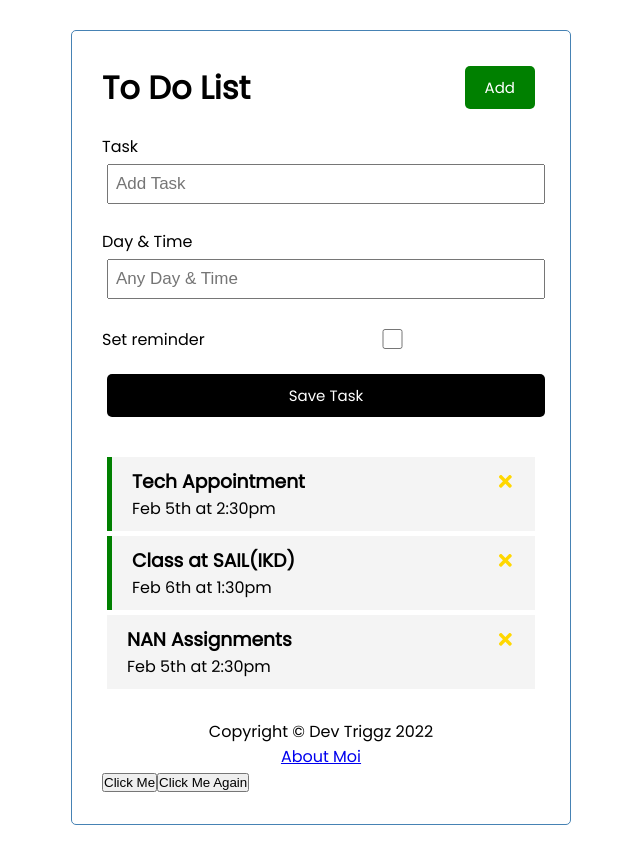
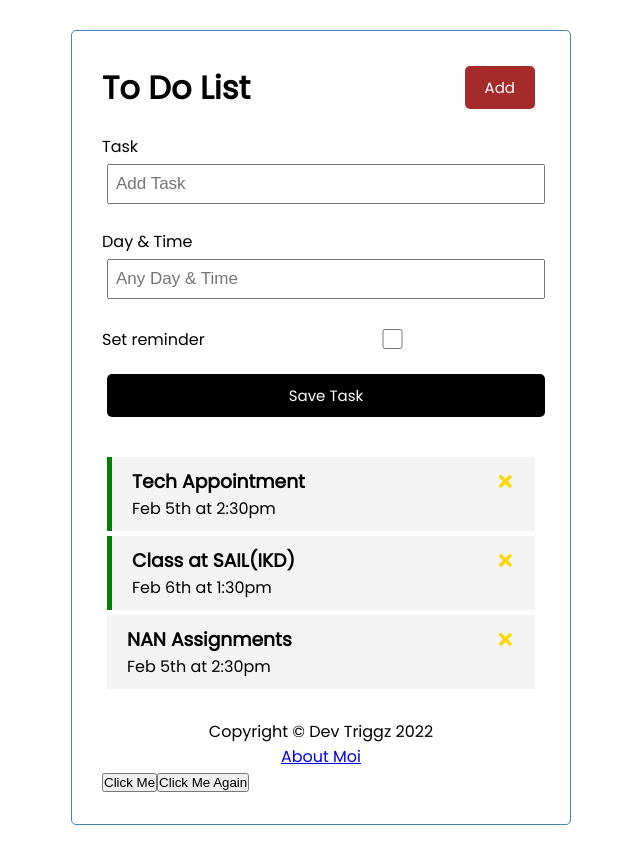
Before and after one commit to jaytriggz/Task-Tracker, a React (Create React App) app: page / in a window 1280 px wide. Shown: the whole page, without its empty margins (319-959 px from the left). Built offline with nearby package versions, Linux system fonts and the light colour scheme.

Commit message:
Update header.js

```diff
--- a/src/components/header.js
+++ b/src/components/header.js
@@ -1,10 +1,11 @@
 import PropTypes from 'prop-types'
 import Button from './Button'
+
 const Header = ({  title }) => {
   return (
     <header className='header'>
         <h1> {title} </h1>
-        <Button color='green' text='Add'   />
+        <Button color='Brown' text='Add'   />
 
     </header>
   )
```
